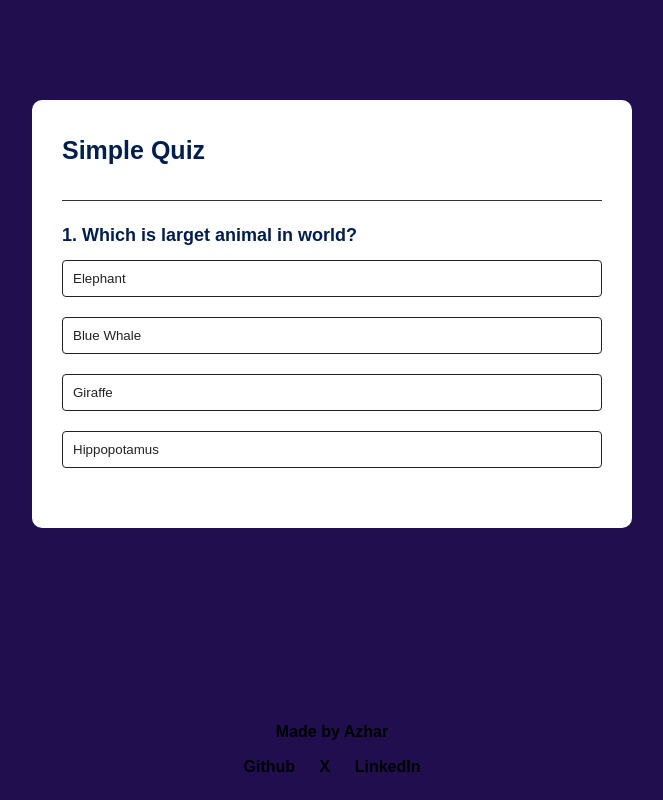
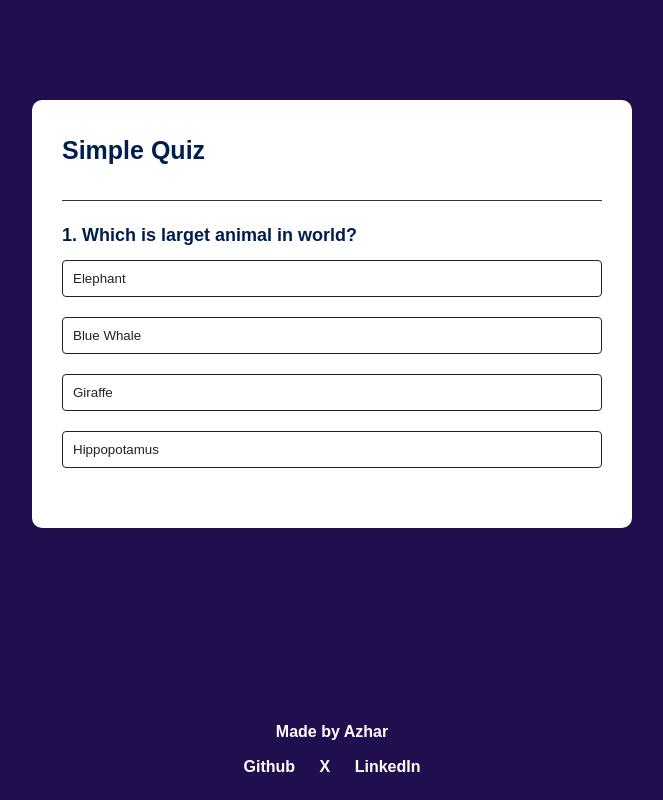
Before and after one commit to azhardotcoder/quiz-app, a plain HTML site: page index.html in a window 1280 px wide. Shown: the whole page, without its empty margins (308-971 px from the left). Drawn offline with Linux system fonts and the light colour scheme.

Commit message:
fix bug in footer

```diff
--- a/index.html
+++ b/index.html
@@ -31,13 +31,13 @@
       font-weight: 800;
     "
     >
-    <p style="color: rgb(0, 0, 0); font-weight: bold">Made by Azhar</p>
+    <p style="color: rgb(255, 255, 255); font-weight: bold">Made by Azhar</p>
     <div class="social-links" style="margin-top: 10px">
       <a
         href="https://github.com/azhardotcoder"
         target="_blank"
         style="
-          color: rgb(0, 0, 0);
+          color: rgb(255, 255, 255);
           text-decoration: none;
           margin: 0 10px;
           font-weight: 800;
@@ -48,7 +48,7 @@
         href="https://twitter.com/azhardotcoder"
         target="_blank"
         style="
-          color: rgb(0, 0, 0);
+          color: rgb(255, 255, 255);
           text-decoration: none;
           margin: 0 10px;
           font-weight: 800;
@@ -59,7 +59,7 @@
         href="https://linkedin.com/azhardotcoder"
         target="_blank"
         style="
-          color: rgb(0, 0, 0);
+          color: rgb(255, 255, 255);
           text-decoration: none;
           margin: 0 10px;
           font-weight: 800;
```
